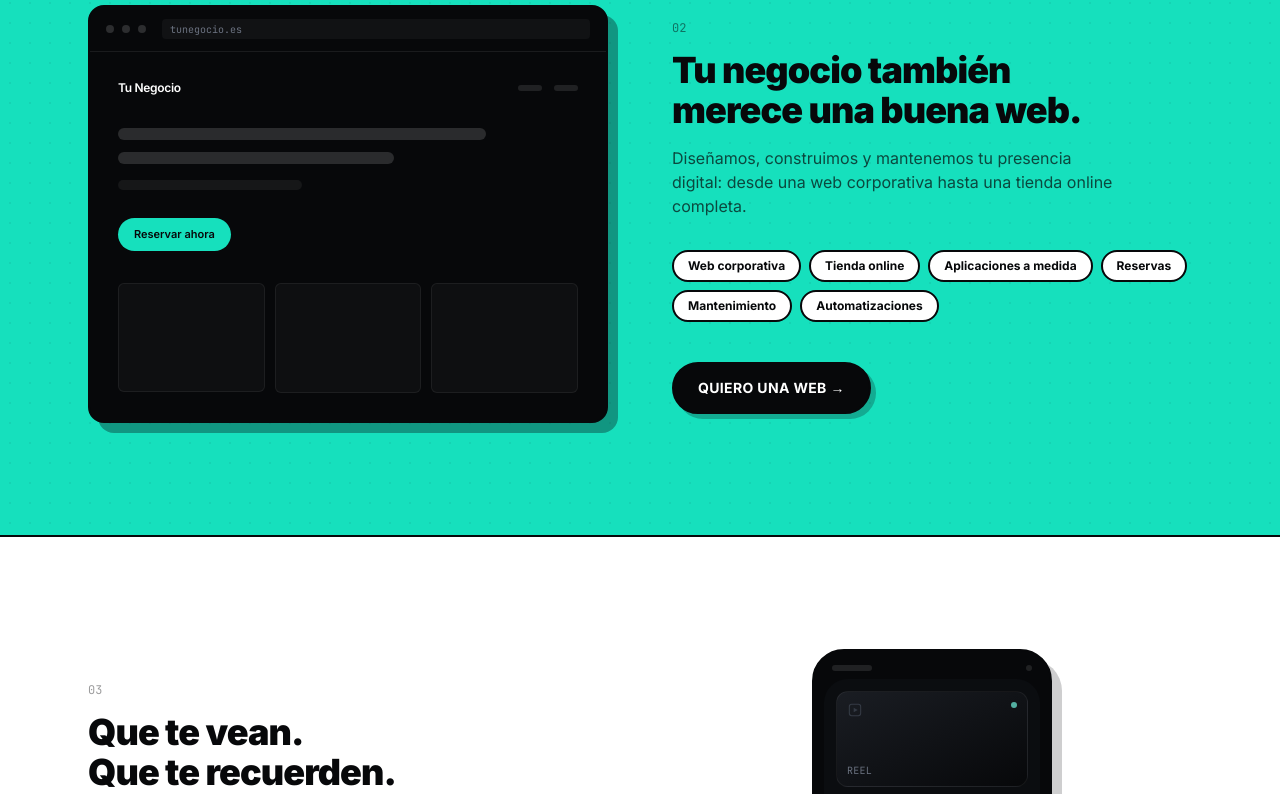
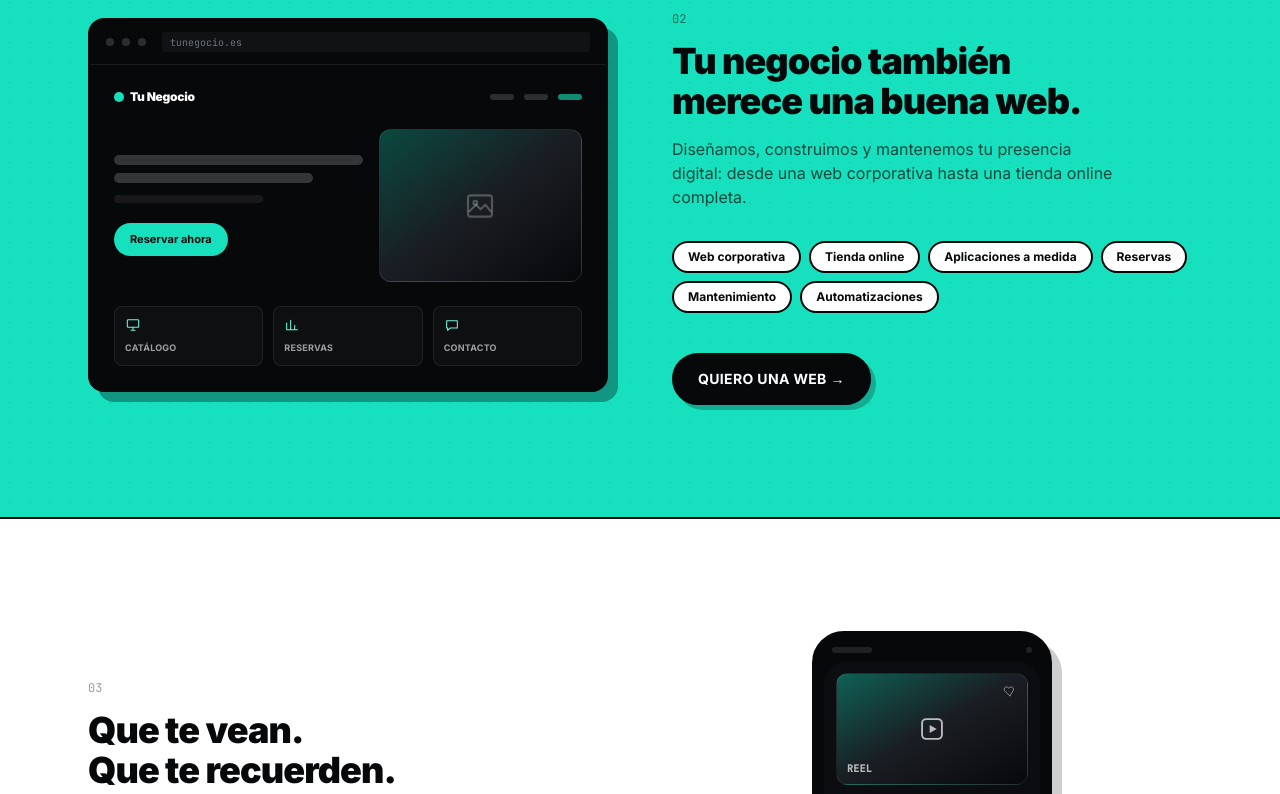
Before and after one commit to carlosfernandezdominguez99-dot/zoria-web, a Next.js app: page / in a window 1280 px wide. Shown: the part 2093-2887 px from the top of the page. Built offline with nearby package versions, Linux system fonts and the light colour scheme.

Commit message:
Mockups de Web y Redes mas visuales: iconos, gradientes y contenido real en vez de placeholders vacios

```diff
--- a/src/components/Redes.tsx
+++ b/src/components/Redes.tsx
@@ -2,14 +2,29 @@
 
 import { motion } from "framer-motion";
 import { fadeUp, viewport } from "@/lib/motion";
-import { IconReel, IconPost, IconStory } from "./icons";
+import { IconReel, IconPost, IconStory, IconHeart } from "./icons";
 
 const conceptos = ["Contenido", "Estrategia", "Edición", "Publicación", "Crecimiento"];
 
 const posts = [
-  { tag: "Reel", h: "h-24", Icono: IconReel },
-  { tag: "Post", h: "h-32", Icono: IconPost },
-  { tag: "Story", h: "h-20", Icono: IconStory },
+  {
+    tag: "Reel",
+    h: "h-28",
+    Icono: IconReel,
+    gradient: "from-zoria-blue/40 via-graphite-800 to-graphite-950",
+  },
+  {
+    tag: "Post",
+    h: "h-32",
+    Icono: IconPost,
+    gradient: "from-graphite-600 via-graphite-800 to-graphite-950",
+  },
+  {
+    tag: "Story",
+    h: "h-24",
+    Icono: IconStory,
+    gradient: "from-zoria-blueDim/35 via-graphite-700 to-graphite-950",
+  },
 ];
 
 export default function Redes() {
@@ -72,13 +87,13 @@ export default function Redes() {
                     whileInView={{ opacity: 1, x: 0 }}
                     viewport={viewport}
                     transition={{ delay: 0.12 * i, duration: 0.5 }}
-                    className={`relative ${p.h} overflow-hidden rounded-xl border border-white/[0.06] bg-gradient-to-br from-graphite-800 to-graphite-950`}
+                    className={`relative ${p.h} overflow-hidden rounded-xl border border-white/[0.08] bg-gradient-to-br ${p.gradient}`}
                   >
-                    <p.Icono className="absolute left-2.5 top-2.5 h-4 w-4 text-graphite-600" />
-                    <span className="absolute bottom-2 left-2.5 font-mono text-[10px] uppercase tracking-wide text-graphite-400">
+                    <p.Icono className="absolute inset-0 m-auto h-7 w-7 text-white/70" />
+                    <span className="absolute bottom-2 left-2.5 font-mono text-[10px] font-bold uppercase tracking-wide text-white/70">
                       {p.tag}
                     </span>
-                    <span className="absolute right-2.5 top-2.5 h-1.5 w-1.5 rounded-full bg-zoria-blueLight/70" />
+                    <IconHeart className="absolute right-2.5 top-2.5 h-3.5 w-3.5 text-white/50" />
                   </motion.div>
                 ))}
               </div>
--- a/src/components/Web.tsx
+++ b/src/components/Web.tsx
@@ -2,6 +2,7 @@
 
 import { motion } from "framer-motion";
 import { fadeUp, scaleIn, viewport } from "@/lib/motion";
+import { IconDesktop, IconChart, IconChat, IconImage } from "./icons";
 
 const items = [
   "Web corporativa",
@@ -10,6 +11,12 @@ const items = [
   "Reservas",
   "Mantenimiento",
   "Automatizaciones",
+];
+
+const secciones = [
+  { Icono: IconDesktop, label: "Catálogo" },
+  { Icono: IconChart, label: "Reservas" },
+  { Icono: IconChat, label: "Contacto" },
 ];
 
 export default function Web() {
@@ -43,41 +50,67 @@ export default function Web() {
                   </span>
                 </div>
               </div>
-              <div className="p-7">
+              <div className="p-6">
+                {/* barra de navegación */}
                 <div className="flex items-center justify-between">
-                  <span className="text-xs font-semibold tracking-tight text-white">
+                  <div className="flex items-center gap-1.5">
+                    <span className="h-2.5 w-2.5 rounded-full bg-zoria-blue" />
+                    <span className="text-xs font-black tracking-tight text-white">
                       Tu Negocio
                     </span>
-                  <div className="flex gap-3">
-                    <span className="h-1.5 w-6 rounded-full bg-white/10" />
-                    <span className="h-1.5 w-6 rounded-full bg-white/10" />
+                  </div>
+                  <div className="flex gap-2.5">
+                    <span className="h-1.5 w-6 rounded-full bg-white/15" />
+                    <span className="h-1.5 w-6 rounded-full bg-white/15" />
+                    <span className="h-1.5 w-6 rounded-full bg-zoria-blue/60" />
                   </div>
                 </div>
 
-                <div className="mt-8 h-3 w-4/5 rounded-full bg-white/[0.14]" />
-                <div className="mt-3 h-3 w-3/5 rounded-full bg-white/[0.14]" />
-                <div className="mt-4 h-2.5 w-2/5 rounded-full bg-white/[0.06]" />
+                {/* hero: texto + imagen */}
+                <div className="mt-6 grid grid-cols-[1.1fr,0.9fr] items-center gap-4">
+                  <div>
+                    <div className="h-2.5 w-full rounded-full bg-white/[0.18]" />
+                    <div className="mt-2 h-2.5 w-4/5 rounded-full bg-white/[0.18]" />
+                    <div className="mt-3 h-2 w-3/5 rounded-full bg-white/[0.07]" />
 
                     <motion.div
                       initial={{ width: 0 }}
                       whileInView={{ width: "auto" }}
                       viewport={viewport}
                       transition={{ duration: 0.6, delay: 0.2 }}
-                  className="mt-7 inline-flex items-center gap-1.5 overflow-hidden whitespace-nowrap rounded-full bg-zoria-blue px-4 py-2 text-[11px] font-semibold text-graphite-950"
+                      className="mt-5 inline-flex items-center gap-1.5 overflow-hidden whitespace-nowrap rounded-full bg-zoria-blue px-4 py-2 text-[11px] font-bold text-graphite-950"
                     >
                       Reservar ahora
                     </motion.div>
+                  </div>
 
-                <div className="mt-8 grid grid-cols-3 gap-2.5">
-                  {[0, 1, 2].map((i) => (
                   <motion.div
-                      key={i}
+                    initial={{ opacity: 0, scale: 0.92 }}
+                    whileInView={{ opacity: 1, scale: 1 }}
+                    viewport={viewport}
+                    transition={{ duration: 0.5, delay: 0.1 }}
+                    className="relative aspect-[4/3] overflow-hidden rounded-xl border border-white/[0.1] bg-gradient-to-br from-zoria-blue/30 via-graphite-800 to-graphite-950"
+                  >
+                    <IconImage className="absolute inset-0 m-auto h-8 w-8 text-white/25" />
+                  </motion.div>
+                </div>
+
+                {/* secciones del sitio */}
+                <div className="mt-6 grid grid-cols-3 gap-2.5">
+                  {secciones.map((s, i) => (
+                    <motion.div
+                      key={s.label}
                       initial={{ opacity: 0, y: 10 }}
                       whileInView={{ opacity: 1, y: 0 }}
                       viewport={viewport}
                       transition={{ delay: 0.1 * i, duration: 0.5 }}
-                      className="aspect-[4/3] rounded-md border border-white/[0.06] bg-white/[0.03]"
-                    />
+                      className="rounded-lg border border-white/[0.08] bg-white/[0.03] p-2.5"
+                    >
+                      <s.Icono className="h-4 w-4 text-zoria-blueLight" />
+                      <p className="mt-2 text-[9px] font-bold uppercase tracking-wide text-white/60">
+                        {s.label}
+                      </p>
+                    </motion.div>
                   ))}
                 </div>
               </div>
--- a/src/components/icons.tsx
+++ b/src/components/icons.tsx
@@ -91,3 +91,25 @@ export function IconChat({ className = base }: IconProps) {
     </svg>
   );
 }
+
+export function IconHeart({ className = base }: IconProps) {
+  return (
+    <svg viewBox="0 0 24 24" fill="none" className={className} stroke="currentColor" strokeWidth="1.6">
+      <path
+        strokeLinecap="round"
+        strokeLinejoin="round"
+        d="M12 20s-7-4.35-9.5-9C1 7.8 2.8 5 5.8 5c1.8 0 3.2 1 4.2 2.3C11 6 12.4 5 14.2 5c3 0 4.8 2.8 3.3 6C15 15.65 12 20 12 20z"
+      />
+    </svg>
+  );
+}
+
+export function IconImage({ className = base }: IconProps) {
+  return (
+    <svg viewBox="0 0 24 24" fill="none" className={className} stroke="currentColor" strokeWidth="1.6">
+      <rect x="3" y="4" width="18" height="16" rx="2" />
+      <circle cx="8.5" cy="9.5" r="1.4" />
+      <path strokeLinecap="round" strokeLinejoin="round" d="M4 16l5-5 3.5 3.5L16 11l4 5" />
+    </svg>
+  );
+}
```
Lines whose indentation alone changed are shown as unchanged.
